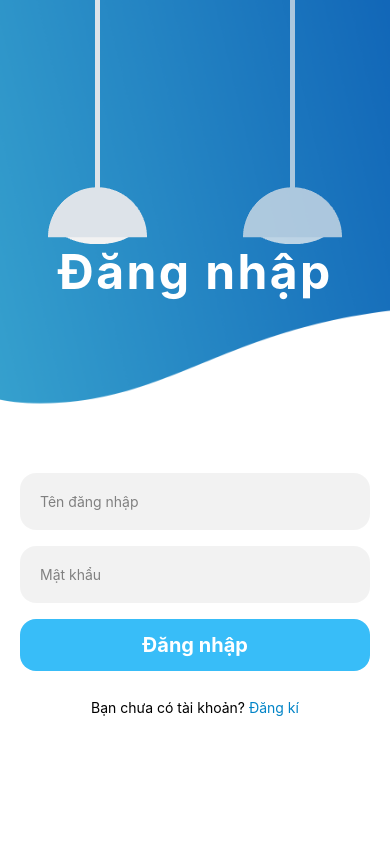
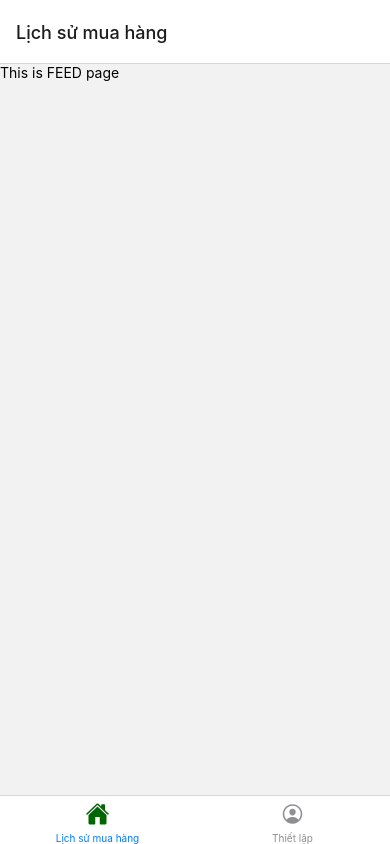
Before and after one commit to nghi1421/pharmacy-android, a React Native app: screen /main in a window 390 px wide. Built offline with nearby package versions, Linux system fonts and the light colour scheme.

Commit message:
update main layout

```diff
--- a/App.tsx
+++ b/App.tsx
@@ -4,16 +4,28 @@ import { NavigationContainer } from '@react-navigation/native';
 import { createNativeStackNavigator } from '@react-navigation/native-stack';
 import LoginScreen from './screens/LoginScreen';
 import SignUpScreen from './screens/SignUpScreen';
+import MainScreen from './screens/MainScreen';
+import { SettingScreen } from './screens/SettingScreen';
 
 const Stack = createNativeStackNavigator();
 
 function App() {
+  const isAuthenticated = React.useState<boolean>(true)
   return (
     <NavigationContainer>
-      <Stack.Navigator initialRouteName='Đăng nhập' screenOptions={{headerShown: false}}>
-        <Stack.Screen name="Đăng nhập" component={LoginScreen} />
-        <Stack.Screen name="Đăng kí" component={SignUpScreen} />
-      </Stack.Navigator>
+      {
+        isAuthenticated
+          ?
+          <Stack.Navigator initialRouteName='main' screenOptions={{headerShown: false, }}>
+            <Stack.Screen name="main" component={MainScreen} />
+          </Stack.Navigator>
+          :
+          <Stack.Navigator initialRouteName='login' screenOptions={{headerShown: false}}>
+            <Stack.Screen name="login" component={LoginScreen} />
+            <Stack.Screen name="signin" component={SignUpScreen} />
+          </Stack.Navigator>
+      }
+
     </NavigationContainer>
   );
 }
--- a/package.json
+++ b/package.json
@@ -1,5 +1,7 @@
 {
   "dependencies": {
+    "@expo/vector-icons": "^13.0.0",
+    "@react-navigation/bottom-tabs": "^6.5.11",
     "@react-navigation/native": "^6.1.9",
     "@react-navigation/native-stack": "^6.9.17",
     "expo": "^49.0.3",
@@ -11,6 +13,7 @@
     "react-native-reanimated": "~3.3.0",
     "react-native-safe-area-context": "4.6.3",
     "react-native-screens": "~3.22.0",
+    "react-native-vector-icons": "^10.0.2",
     "react-native-web": "~0.19.6",
     "tailwindcss": "^3.3.2"
   },
--- /dev/null
+++ b/screens/Detail.tsx
@@ -0,0 +1,9 @@
+import { Text, View } from "react-native";
+
+export function Detail() {
+    return (
+        <View>
+            <Text>This is Detail page</Text>
+        </View>
+    )
+}
--- /dev/null
+++ b/screens/Feed.tsx
@@ -0,0 +1,9 @@
+import { Text, View } from "react-native";
+
+export function Feed() {
+    return (
+        <View>
+            <Text>This is FEED page</Text>
+        </View>
+    )
+}
--- a/screens/LoginScreen.tsx
+++ b/screens/LoginScreen.tsx
@@ -59,7 +59,10 @@ export default function LoginScreen() {
                     className="w-full"
                     entering={FadeInDown.delay(400).duration(1000).springify()}>
 
-                    <TouchableOpacity className="w-full bg-sky-400 p-3 rounded-2xl mb-3">
+                    <TouchableOpacity
+                        onPress={()=> navigation.push('main')}
+                        className="w-full bg-sky-400 p-3 rounded-2xl mb-3"
+                    >
                         <Text className="text-xl font-bold text-white text-center">Đăng nhập</Text>
                     </TouchableOpacity>
                 </Animated.View>
@@ -69,7 +72,7 @@ export default function LoginScreen() {
                     className="flex-row justify-center">
 
                     <Text>Bạn chưa có tài khoản? </Text>
-                    <TouchableOpacity onPress={()=> navigation.push('Đăng kí')}>
+                    <TouchableOpacity onPress={()=> navigation.push('signin')}>
                         <Text className="text-sky-600">Đăng kí</Text>
                     </TouchableOpacity>
                 </Animated.View>
--- /dev/null
+++ b/screens/MainScreen.tsx
@@ -0,0 +1,42 @@
+import { createBottomTabNavigator } from '@react-navigation/bottom-tabs';
+import React from 'react';
+import { Detail } from './Detail';
+import { Feed } from './Feed';
+import { Ionicons } from '@expo/vector-icons';
+
+const Tab = createBottomTabNavigator();
+
+export default function MainScreen() {
+    return (
+        <Tab.Navigator>
+            <Tab.Screen
+                name="Lịch sử mua hàng"
+                component={Feed}
+                options={{
+                    tabBarIcon: (tabInfo) => {
+                        return (
+                            <Ionicons
+                                name="md-home"
+                                size={24}
+                                color={tabInfo.focused ? "#006600" : "#8e8e93"}
+                            />
+                    );}
+                 }}
+            />
+            <Tab.Screen
+                name="Thiết lập"
+                component={Detail}
+                options={{
+                    tabBarIcon: (tabInfo) => {
+                        return (
+                            <Ionicons
+                                name="md-person-circle-outline"
+                                size={24}
+                                color={tabInfo.focused ? "#006600" : "#8e8e93"}
+                            />
+                    );}
+                 }}
+            />
+        </Tab.Navigator>
+    )
+}
--- /dev/null
+++ b/screens/Sample.tsx
@@ -0,0 +1,9 @@
+import { Text, View } from "react-native";
+
+export function Feed() {
+    return (
+        <View>
+            <Text>This is FEED page</Text>
+        </View>
+    )
+}
--- /dev/null
+++ b/screens/SettingScreen.tsx
@@ -0,0 +1,9 @@
+import { Text, View } from "react-native";
+
+export function SettingScreen() {
+    return (
+        <View>
+            <Text>This is Setting page</Text>
+        </View>
+    )
+}
--- a/screens/SignUpScreen.tsx
+++ b/screens/SignUpScreen.tsx
@@ -3,7 +3,6 @@ import React from 'react'
 import { StatusBar } from 'expo-status-bar'
 import { useNavigation } from '@react-navigation/native'
 import Animated, { FadeInDown, FadeInUp } from 'react-native-reanimated';
-
 
 export default function SignupScreen() {
     const navigation = useNavigation();
@@ -72,7 +71,7 @@ export default function SignupScreen() {
                 className="flex-row justify-center">
 
                 <Text>Already have an account? </Text>
-                <TouchableOpacity onPress={()=> navigation.push('Đăng nhập')}>
+                <TouchableOpacity onPress={()=> navigation.push('login')}>
                     <Text className="text-sky-600">Login</Text>
                 </TouchableOpacity>
 
```
Also changed, not shown: 1 other file (tests, documents, lock files or other folders).
